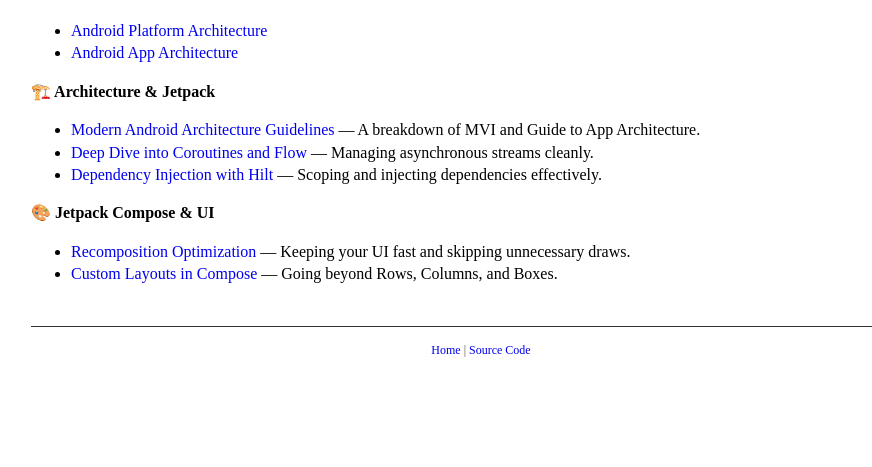
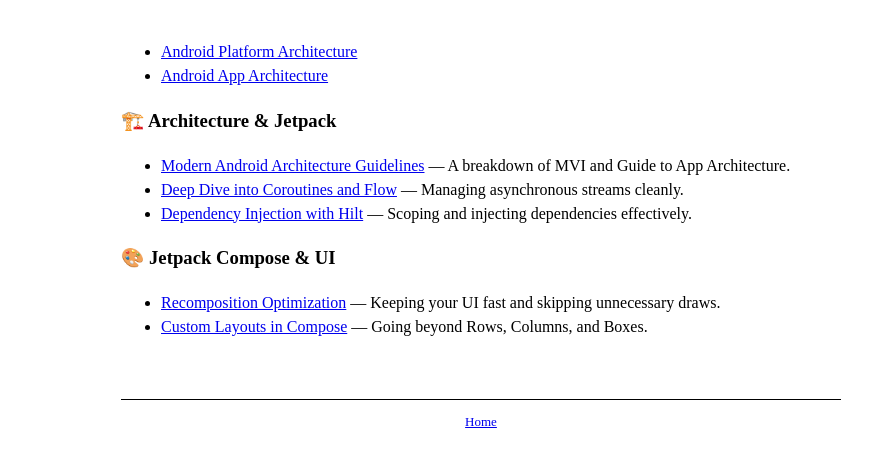
Before and after one commit to michaelrobertobrien/engineering-android, a Jekyll site: the page built from index.md, in a window 1280 px wide. Shown: the top 467 px of the page, without its empty margins (159-1031 px from the left). Built offline with Jekyll 4.4.1, drawn with Linux system fonts in a browser that asks for light colours.

Commit message:
Update default.html

```diff
--- a/_layouts/default.html
+++ b/_layouts/default.html
@@ -4,73 +4,90 @@
     <meta charset="UTF-8">
     <meta name="viewport" content="width=device-width, initial-scale=1.0">
     <title>{{ page.title }}</title>
+    <!-- MathJax script for authentic equation rendering -->
+    <script type="text/javascript" id="MathJax-script" async src="https://cdn.jsdelivr.net/npm/mathjax@3/es5/tex-mml-chtml.js"></script>
     <style>
         body {
             font-family: "Times New Roman", Times, serif;
             background-color: #ffffff;
             color: #000000;
-            line-height: 1.4;
-            margin: 20px auto;
-            max-width: 900px;
-            padding: 0 15px;
+            margin: 40px auto;
+            max-width: 720px; /* Traditional print page width */
+            padding: 0 20px;
+            font-size: 16px;
+            line-height: 1.5;
         }
         a {
             color: #0000ee;
-            text-decoration: none;
+            text-decoration: underline;
         }
         a:visited {
             color: #551a8b;
         }
-        a:hover {
+        hr {
+            border: 0;
+            border-top: 1px solid #000000;
+            margin: 12px 0;
+        }
+        h1 {
+            font-size: 22px;
+            font-weight: bold;
+            text-align: center;
+            letter-spacing: 2px;
+            margin-bottom: 2px;
+        }
+        .subheader {
+            text-align: center;
+            font-style: italic;
+            font-size: 14px;
+            margin-bottom: 12px;
+        }
+        .section-title {
+            font-size: 16px;
+            font-weight: bold;
+            margin-top: 25px;
+            margin-bottom: 5px;
+            text-transform: uppercase;
+            letter-spacing: 1px;
+        }
+        /* The signature MathPages inline dot layout */
+        .link-matrix {
+            text-align: justify;
+            font-size: 15px;
+            margin-bottom: 20px;
+            text-justify: inter-word;
+        }
+        .link-matrix a {
+            text-decoration: none;
+        }
+        .link-matrix a:hover {
             text-decoration: underline;
         }
-        hr {
-            border: 0;
-            border-top: 1px solid #333333;
-            margin: 15px 0;
+        /* Article body styling */
+        .content {
+            text-align: justify;
+            text-justify: inter-word;
         }
-        h1, h2, h3, h4 {
-            font-family: "Times New Roman", Times, serif;
-            font-weight: bold;
-            margin-bottom: 5px;
-            margin-top: 15px;
+        .content p {
+            margin-top: 0;
+            margin-bottom: 16px;
+            text-indent: 30px; /* Traditional paragraph indent */
         }
-        h1 { font-size: 24px; text-align: center; letter-spacing: 1px; }
-        h2 { font-size: 18px; border-bottom: 1px dashed #999; padding-bottom: 2px; }
-        h3 { font-size: 16px; margin-top: 10px; }
-
-        /* MathPages Classic Grid Directory Matrix */
-        .directory-grid {
-            display: grid;
-            grid-template-columns: repeat(2, 1fr);
-            gap: 10px 40px;
-            margin-top: 15px;
+        .content p:first-of-type {
+            text-indent: 0; /* First paragraph isn't indented */
         }
-        .directory-item {
+        pre, code {
+            font-family: "Courier New", Courier, monospace;
             font-size: 14px;
+        }
+        pre {
+            margin: 20px 40px;
             text-align: left;
         }
-
-        /* Content formatting for articles */
-        .content {
-            font-size: 15px;
-            text-align: justify;
-        }
-        pre, code {
-            font-family: Courier, monospace;
+        .footer {
             font-size: 13px;
-            background-color: #f7f7f7;
-        }
-        pre {
-            padding: 8px;
-            border: 1px solid #ccc;
-            overflow-x: auto;
-        }
-        .footer {
-            font-size: 12px;
             text-align: center;
-            margin-top: 40px;
-            color: #555555;
+            margin-top: 60px;
         }
     </style>
 </head>
@@ -80,7 +97,7 @@
 
     <div class="footer">
         <hr>
-        <a href="/">Home</a> | <a href="https://github.com/{{ site.github.repository_nwo }}">Source Code</a>
+        <a href="/">Home</a>
     </div>
 
 </body>
```
